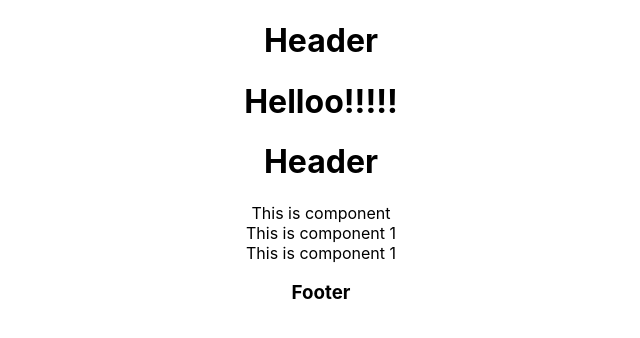
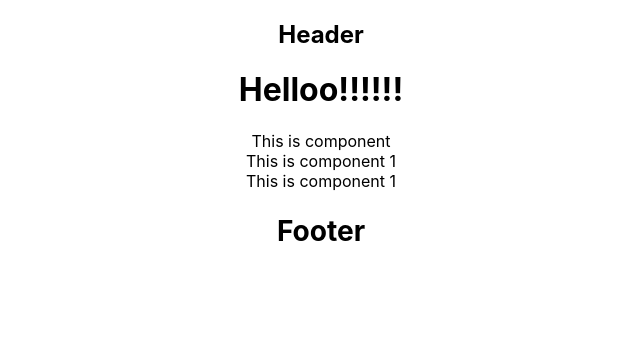
Before and after one commit to Rojarajangit/demo-project, a React (Create React App) app: page / in a window 1280 px wide. Shown: the top 338 px of the page, without its empty margins (319-959 px from the left). Built offline with nearby package versions, Linux system fonts and the light colour scheme.

Commit message:
Added multiple components

```diff
--- a/src/App.js
+++ b/src/App.js
@@ -8,7 +8,7 @@ function App() {
   return (
     <div className="App">
       <Header/>
-      <h1>Helloo!!!!!</h1>
+      <h1>Helloo!!!!!!</h1>
 
       <Component/>
       <Component1/>
--- a/src/Component.js
+++ b/src/Component.js
@@ -1,10 +1,10 @@
 import React from 'react'
-import Header from './Header'
+
 
 export default function Component() {
   return (
     <div>
-        <Header/>
+
         This is component
         </div>
   )
--- a/src/Component1.js
+++ b/src/Component1.js
@@ -1,5 +1,5 @@
 import React from 'react'
-import Header from './Header'
+
 
 export default function Component1() {
   return (
--- a/src/Footer.js
+++ b/src/Footer.js
@@ -2,6 +2,6 @@ import React from 'react'
 
 export default function Footer() {
   return (
-    <div>Footer</div>
+    <div><h2>Footer</h2></div>
   )
 }
--- a/src/Header.js
+++ b/src/Header.js
@@ -2,6 +2,6 @@ import React from 'react'
 
 export default function Header() {
   return (
-    <div><h1>Header</h1></div>
+    <div><h2>Header</h2></div>
   )
 }
```
